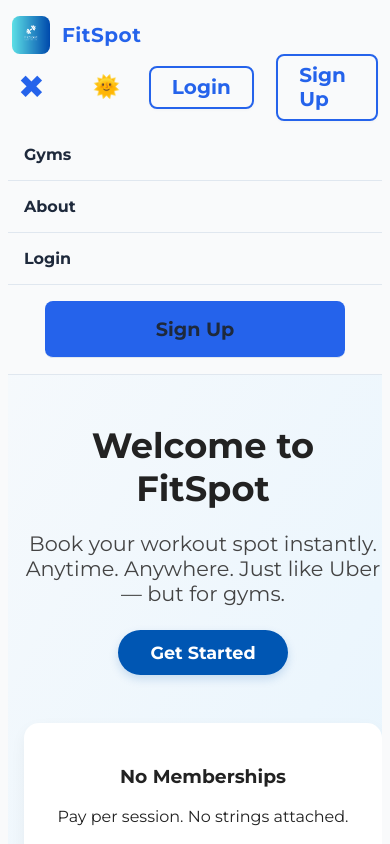
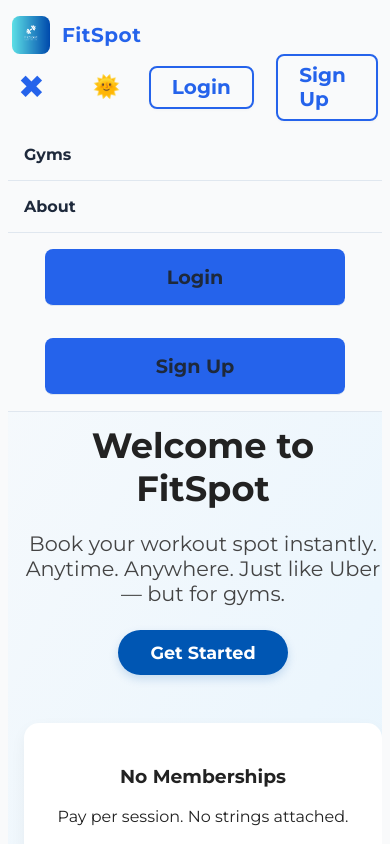
Before and after one commit to StartedtoCodewithAI/FitSpot, a React (Vite) app: page / in a window 390 px wide. Both pictures are taken after a click on the button "Open menu". Shown: the top 844 px of the page. Built offline with nearby package versions, Linux system fonts and the light colour scheme.

Commit message:
Update Navbar.jsx

```diff
--- a/src/components/Navbar.jsx
+++ b/src/components/Navbar.jsx
@@ -4,7 +4,7 @@ import { supabase } from "../supabaseClient";
 import fitspotLogo from "../assets/FitSpot.png";
 import ThemeToggle from "./ThemeToggle";
 
-// Example i18n-ready labels (replace with a translation function if needed)
+// i18n-ready labels
 const NAV_LABELS = {
   brand: "FitSpot",
   gyms: "Gyms",
@@ -156,7 +156,7 @@ export default function Navbar() {
         )}
         {!user ? (
           <>
-            <NavLink to="/login" onClick={() => setMenuOpen(false)} className="nav-profile-login">
+            <NavLink to="/login" onClick={() => setMenuOpen(false)} className="nav-mobile-book">
               {NAV_LABELS.login}
             </NavLink>
             <NavLink to="/signup" onClick={() => setMenuOpen(false)} className="nav-mobile-book">
```
